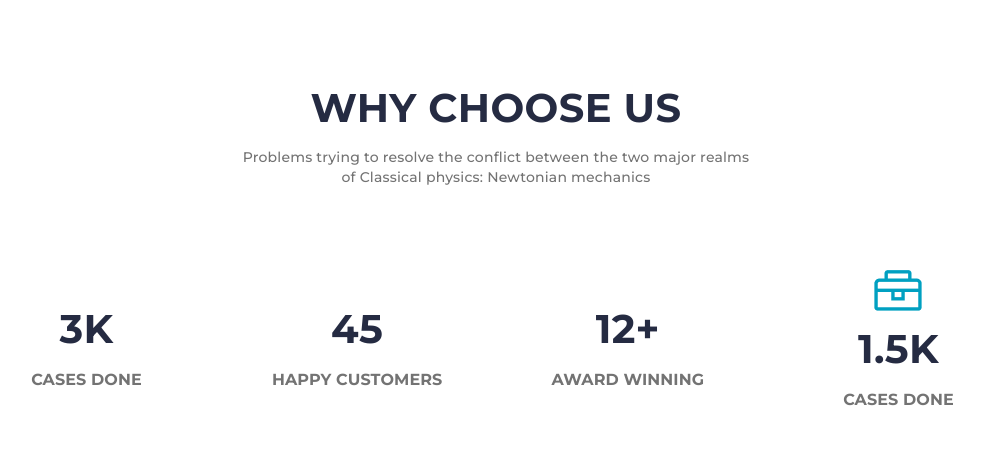
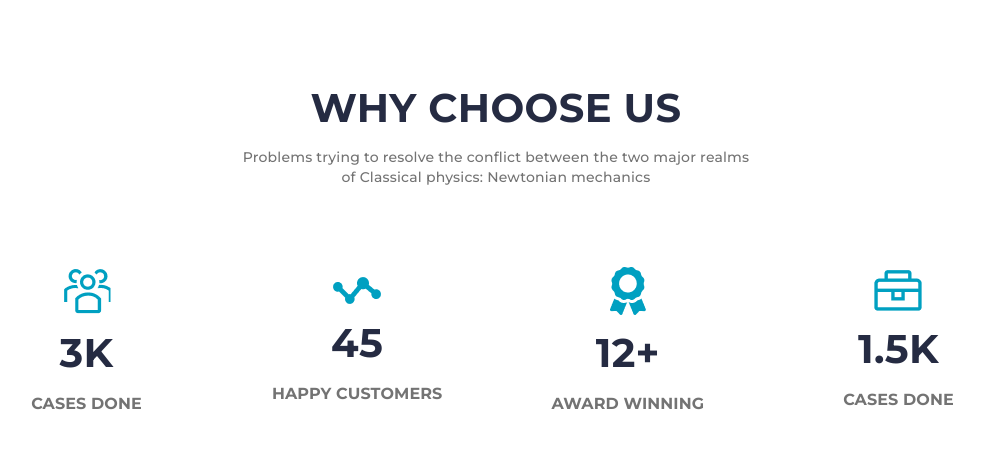
Before and after one commit to kzbkk/9fifma, a plain HTML site: page index.html in a window 1280 px wide. Shown: the top 449 px of the page, without its empty margins (224-1208 px from the left). Drawn offline with Linux system fonts and the light colour scheme; the site is published under a folder, as on GitHub Pages, so addresses that start at the root find nothing.

Commit message:
Update index.html

```diff
--- a/index.html
+++ b/index.html
@@ -19,19 +19,19 @@
             </div>
             <div class="benefits__blocks">
                 <div class="benefits__block">
-                    <img src="/image/icn settings .icn-lg.png" alt="">
+                    <img src="image/icn settings .icn-lg.png" alt="">
                     <h2 class="title">3K</h2>
                     <h5>CASES DONE</h5>
 
                 </div>
                 <div class="benefits__block">
-                    <img src="/image/bx_bx-stats.png" alt="">
+                    <img src="image/bx_bx-stats.png" alt="">
                     <h2 class="title">45</h2>
                     <h5>HAPPY CUSTOMERS</h5>
 
                 </div>
                 <div class="benefits__block">
-                    <img src="/image/fa-solid_award.png" alt="">
+                    <img src="image/fa-solid_award.png" alt="">
                     <h2 class="title">12+</h2>
                     <h5>AWARD WINNING</h5>
 
```
